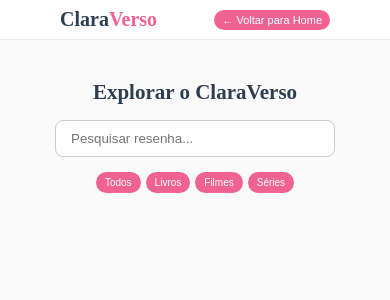
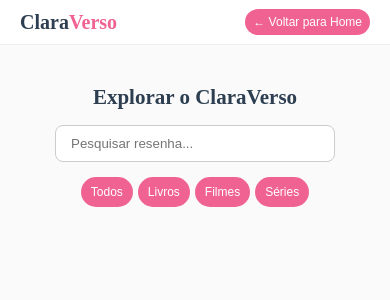
Before and after one commit to clara0904/claraverso, an Angular app: page /explorar in a window 390 px wide. Shown: the top 300 px of the page. Built offline with nearby package versions, Linux system fonts and the light colour scheme.

Commit message:
Ajustes de responsividade

```diff
--- a/src/app/shared/components/explorar/explorar.css
+++ b/src/app/shared/components/explorar/explorar.css
@@ -106,14 +106,17 @@ app-resenha-card {
     font-size: 14px;
   }
 
+  .topo-explorar h2 {
+    white-space: nowrap;
+  }
+
   .botoes button {
-    padding: 5px 9px;
-    font-size: 10px;
+    padding: 8px 10px;
+    font-size: 12px;
   }
 
   .botoes {
     flex-wrap: nowrap;
-    overflow-x: auto;
     gap: 5px;
   }
 
--- a/src/app/shared/components/menu/menu.html
+++ b/src/app/shared/components/menu/menu.html
@@ -31,7 +31,6 @@
     </li>
 
     <li><a routerLink="/explorar">Explorar</a></li>
-    <li><a routerLink="/sobre">Sobre</a></li>
     <li><a routerLink="/nova-resenha">Nova Resenha</a></li>
   </ul>
 </nav>
--- a/src/app/shared/components/navbar-explorar/navbar-explorar.css
+++ b/src/app/shared/components/navbar-explorar/navbar-explorar.css
@@ -67,12 +67,12 @@
 
 @media (max-width: 768px) {
   .voltar {
-    padding: 4px 8px;
-    font-size: 11px;
+    padding: 6px 8px;
+    font-size: 12px;
   }
 
   .navbar-explorar {
-    height: 40px;
-    padding: 0 60px;
+    height: 45px;
+    padding: 0 20px;
   }
 }
```
